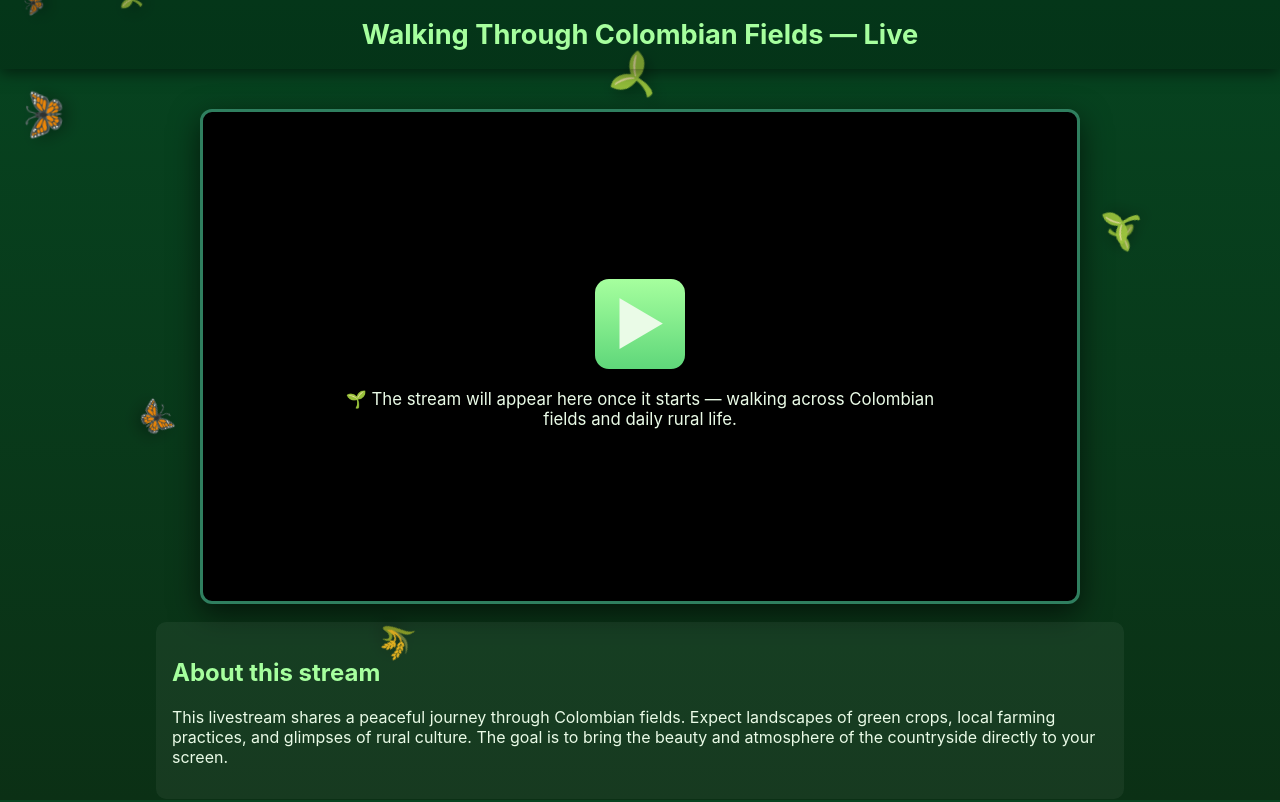
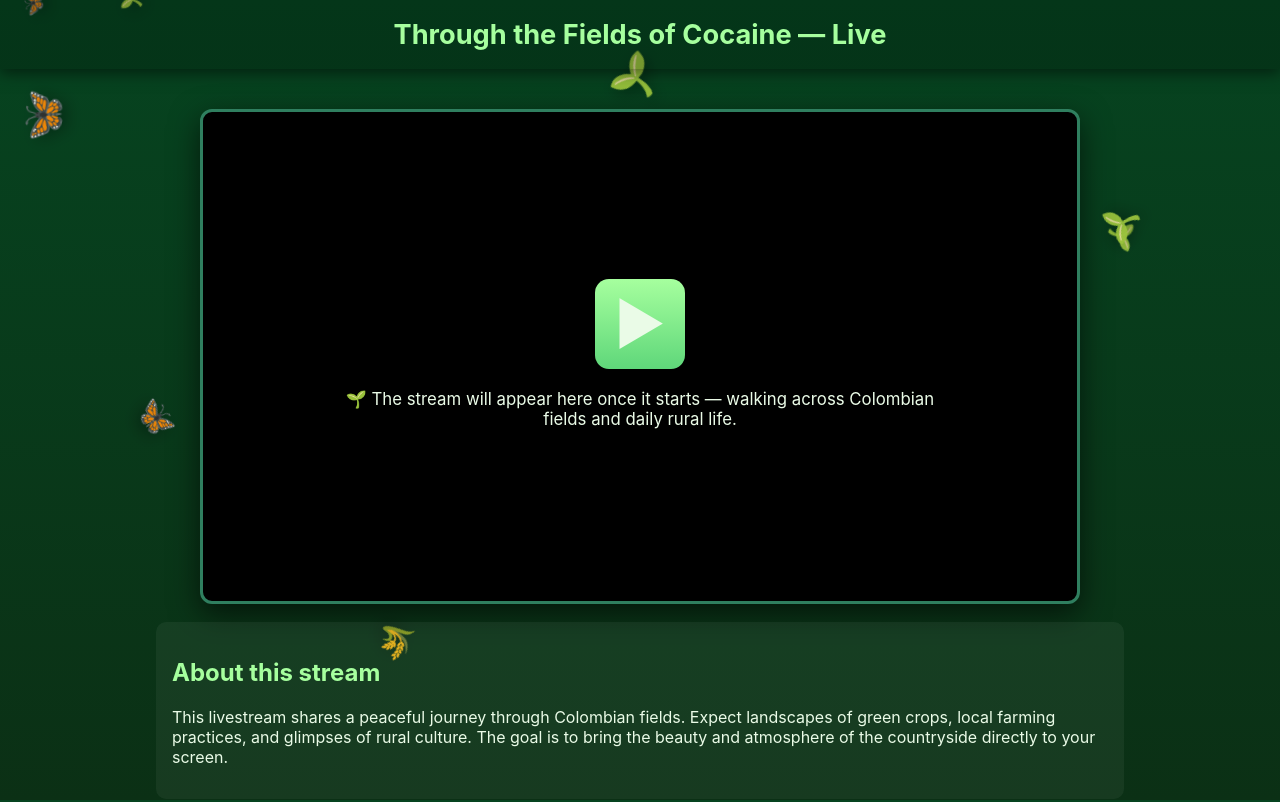
Before and after one commit to alexvladimirovich888/colombia, a plain HTML site: page index.html in a window 1280 px wide. Shown: the top 802 px of the page. Drawn offline with Linux system fonts and the light colour scheme.

Commit message:
Update index.html

```diff
--- a/index.html
+++ b/index.html
@@ -3,12 +3,12 @@
 <head>
   <meta charset="utf-8" />
   <meta name="viewport" content="width=device-width,initial-scale=1" />
-  <title>Walking Through Colombian Fields — Live</title>
+  <title>Through the Fields of Сocaine — Live</title>
   <link rel="stylesheet" href="style.css" />
 </head>
 <body>
   <header class="topbar">
-    <h1 class="title">Walking Through Colombian Fields — Live</h1>
+    <h1 class="title">Through the Fields of Сocaine — Live</h1>
   </header>
 
   <main class="container">
```
